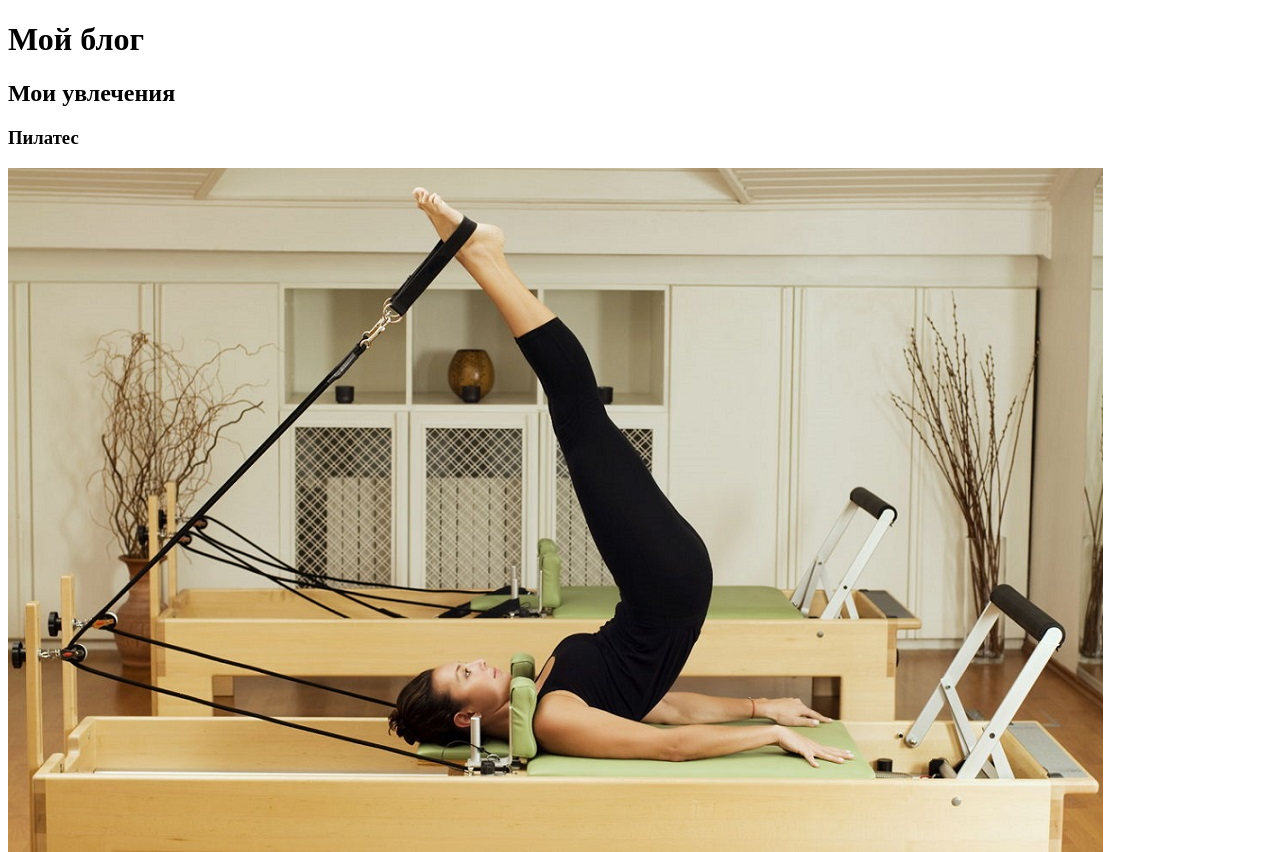
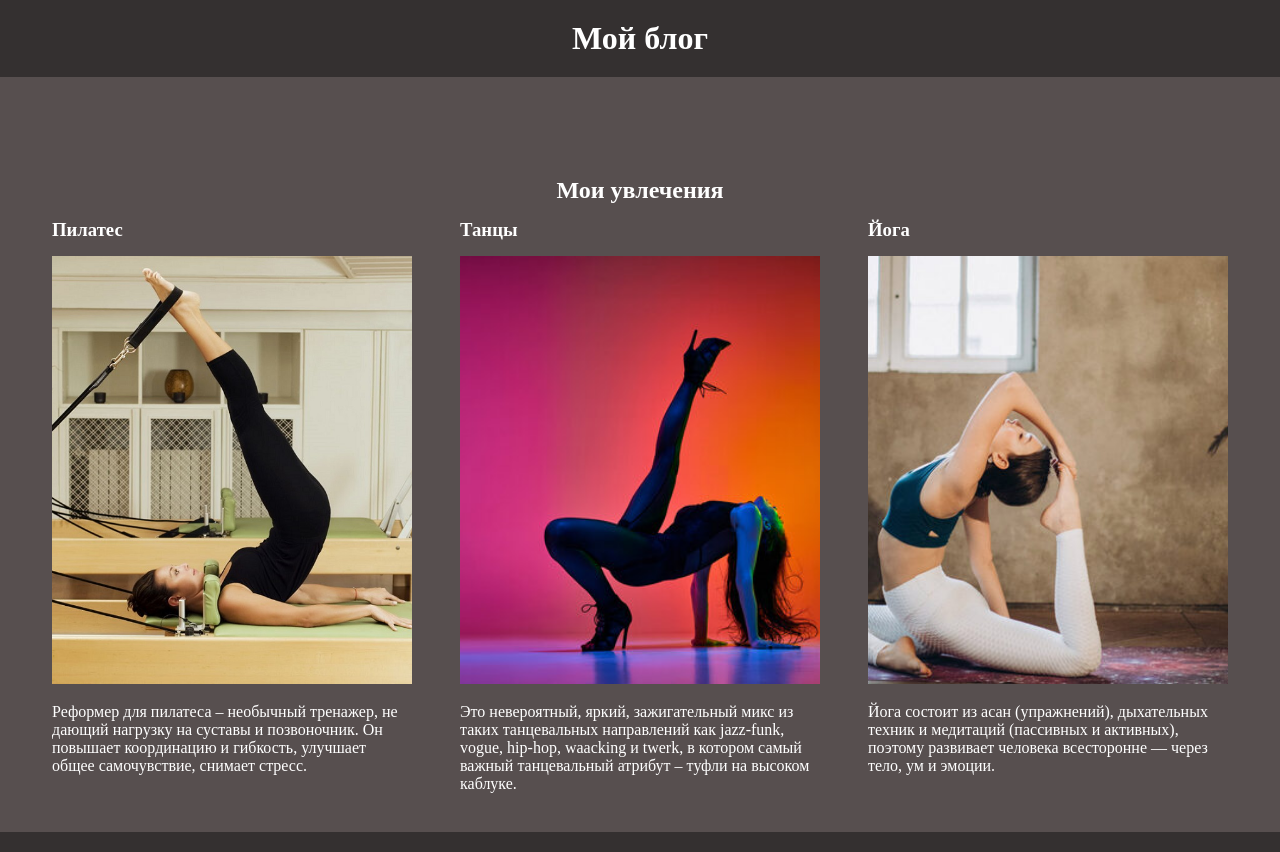
Before and after one commit to marykolyachonok/The-1st-test-repository, a plain HTML site: page index.html in a window 1280 px wide. Shown: the top 852 px of the page. Drawn offline with Linux system fonts and the light colour scheme; files that its build step writes are made by us from their sources.

Commit message:
сверстала страницу

```diff
--- a/index.html
+++ b/index.html
@@ -5,16 +5,17 @@
     <meta charset="UTF-8">
     <link rel="stylesheet" href="styles/style.css">
     <meta name="viewport" content="width=device-width, initial-scale=1">
-    <title>Restarant Agate</title>
+    <title>Мои хобби</title>
 </head>
 
 <body>
-    <heading>
+    <header>
         <h1>Мой блог</h1>
-    </heading>
+    </header>
     <main>
         <section>
             <h2>Мои увлечения</h2>
+            <div class="wrapper">
                 <article>
                     <h3>Пилатес</h3>
                     <img src="images/pilates.png" alt="пилатес на реформерах">
@@ -24,11 +25,13 @@
                     <h3>Танцы</h3>
                     <img src="images/High-heels.png" alt="Hight-heels танцы">
                     <p>Это невероятный, яркий, зажигательный микс из таких танцевальных направлений как jazz-funk, vogue, hip-hop, waacking и twerk, в котором самый важный танцевальный атрибут – туфли на высоком каблуке.</p>
+                </article>
                 <article>
                     <h3>Йога</h3>
                     <img src="images/Yoga.png" alt="Асана">
                     <p>Йога состоит из асан (упражнений), дыхательных техник и медитаций (пассивных и активных), поэтому развивает человека всесторонне — через тело, ум и эмоции.</p>
                 </article>
+            </div>
         </section>
     </main>
     <footer>
--- /dev/null
+++ b/styles/style.css
@@ -0,0 +1,55 @@
+* {
+    margin: 0;
+    padding: 0;
+    box-sizing: border-box;
+}
+
+img {
+    width: 100%;
+    height: 100%;
+    object-fit: cover;
+}
+
+body {
+    text-align: center;
+    background-color: rgb(87, 79, 79);
+    color: white;
+}
+
+header {
+    background-color: rgb(0, 0, 0, 0.4);
+    padding: 20px;
+}
+
+section {
+    padding: 100px 0;
+}
+
+.wrapper {
+    display: flex;
+    justify-content: center;
+    margin-bottom: 100px;
+}
+
+article {
+    width: calc((100% - 2 * 48px) / 3);
+    vertical-align: top;
+    text-align: left;
+    position: relative;
+    max-width: 360px;
+    h3 {
+        margin: 15px 0;
+    }
+    p {
+        margin: 15px 0;
+    }
+}
+
+article:not(:last-child) {
+    margin-right: 48px;
+}
+
+footer {
+    padding: 40px 0;
+    background-color: rgb(0, 0, 0, 0.4);
+}
```
Also changed, not shown: style.css (deleted), 1 other file. Lines whose indentation alone changed are shown as unchanged.
